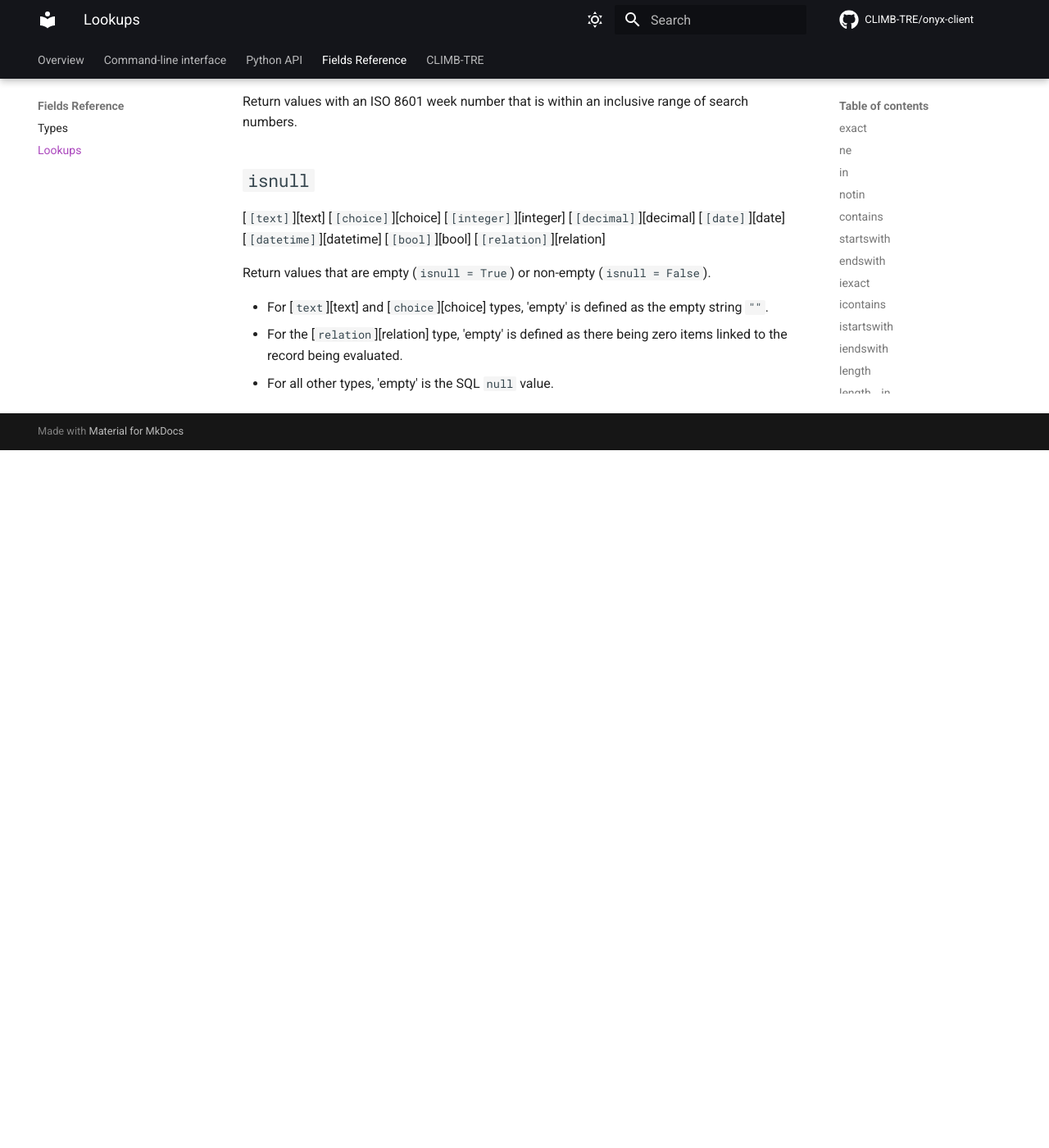
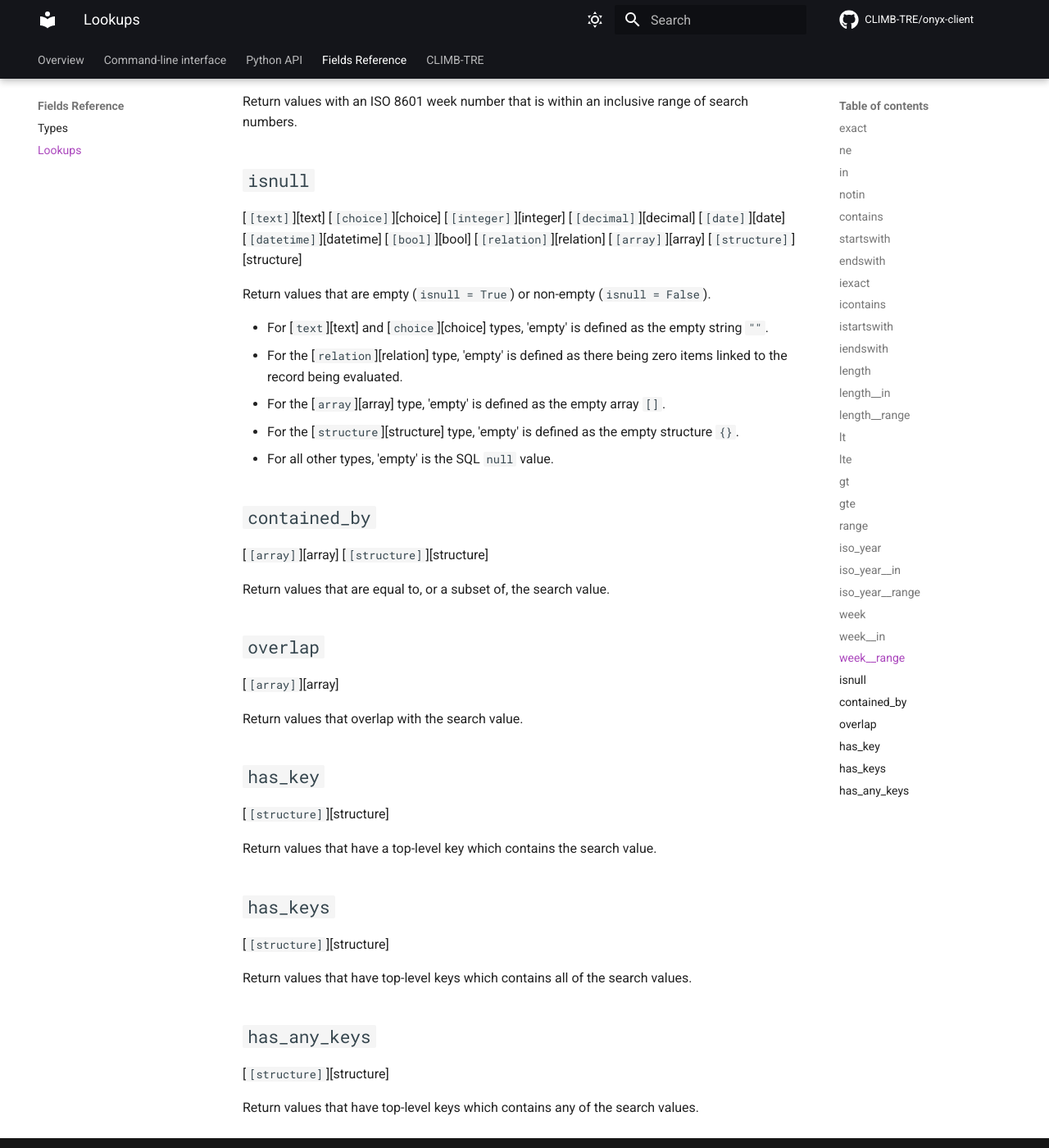
Before and after one commit to CLIMB-TRE/onyx-client, an MkDocs documentation site: the page built from docs/fields/lookups.md, in a window 1280 px wide and 1400 px high, scrolled down 4241 px. Shown: the whole window at 82% size. Built offline with MkDocs 1.6.1 and Material for MkDocs 9.7.7, drawn with Linux system fonts in a browser that asks for light colours; comment, search, counter and statistics services are not loaded; before the commit the page ends 4790 px from its top, so only the background shows below that; some of the changed text lies outside the part shown.

Commit message:
Documented array and structures

```diff
--- a/docs/fields/lookups.md
+++ b/docs/fields/lookups.md
@@ -13,6 +13,8 @@ Different [types][types] have different lookups available to them.
 [`[date]`][date]
 [`[datetime]`][datetime]
 [`[bool]`][bool]
+[`[array]`][array]
+[`[structure]`][structure]
 
 Return values equal to the search value.
 
@@ -54,6 +56,8 @@ Return values that are not within the set of search values.
 ## `contains`
 
 [`[text]`][text]
+[`[array]`][array]
+[`[structure]`][structure]
 
 Return values that contain the search value.
 
@@ -96,18 +100,21 @@ Return values that case-insensitively end with the search value.
 ## `length`
 
 [`[text]`][text]
+[`[array]`][array]
 
 Return values with a length equal to the search value.
 
 ## `length__in`
 
 [`[text]`][text]
+[`[array]`][array]
 
 Return values with a length that is within the set of search values.
 
 ## `length__range`
 
 [`[text]`][text]
+[`[array]`][array]
 
 Return values with a length that is within an inclusive range of search values.
 
@@ -208,9 +215,44 @@ Return values with an ISO 8601 week number that is within an inclusive range of
 [`[datetime]`][datetime]
 [`[bool]`][bool]
 [`[relation]`][relation]
+[`[array]`][array]
+[`[structure]`][structure]
 
 Return values that are empty (`isnull = True`) or non-empty (`isnull = False`).
 
 * For [`text`][text] and [`choice`][choice] types, 'empty' is defined as the empty string `""`.
 * For the [`relation`][relation] type, 'empty' is defined as there being zero items linked to the record being evaluated.
+* For the [`array`][array] type, 'empty' is defined as the empty array `[]`.
+* For the [`structure`][structure] type, 'empty' is defined as the empty structure `{}`.
 * For all other types, 'empty' is the SQL `null` value.
+
+## `contained_by`
+
+[`[array]`][array]
+[`[structure]`][structure]
+
+Return values that are equal to, or a subset of, the search value.
+
+## `overlap`
+
+[`[array]`][array]
+
+Return values that overlap with the search value.
+
+## `has_key`
+
+[`[structure]`][structure]
+
+Return values that have a top-level key which contains the search value.
+
+## `has_keys`
+
+[`[structure]`][structure]
+
+Return values that have top-level keys which contains all of the search values.
+
+## `has_any_keys`
+
+[`[structure]`][structure]
+
+Return values that have top-level keys which contains any of the search values.
```
Also changed, not shown: docs/fields/types.md (+41 -0 lines).
